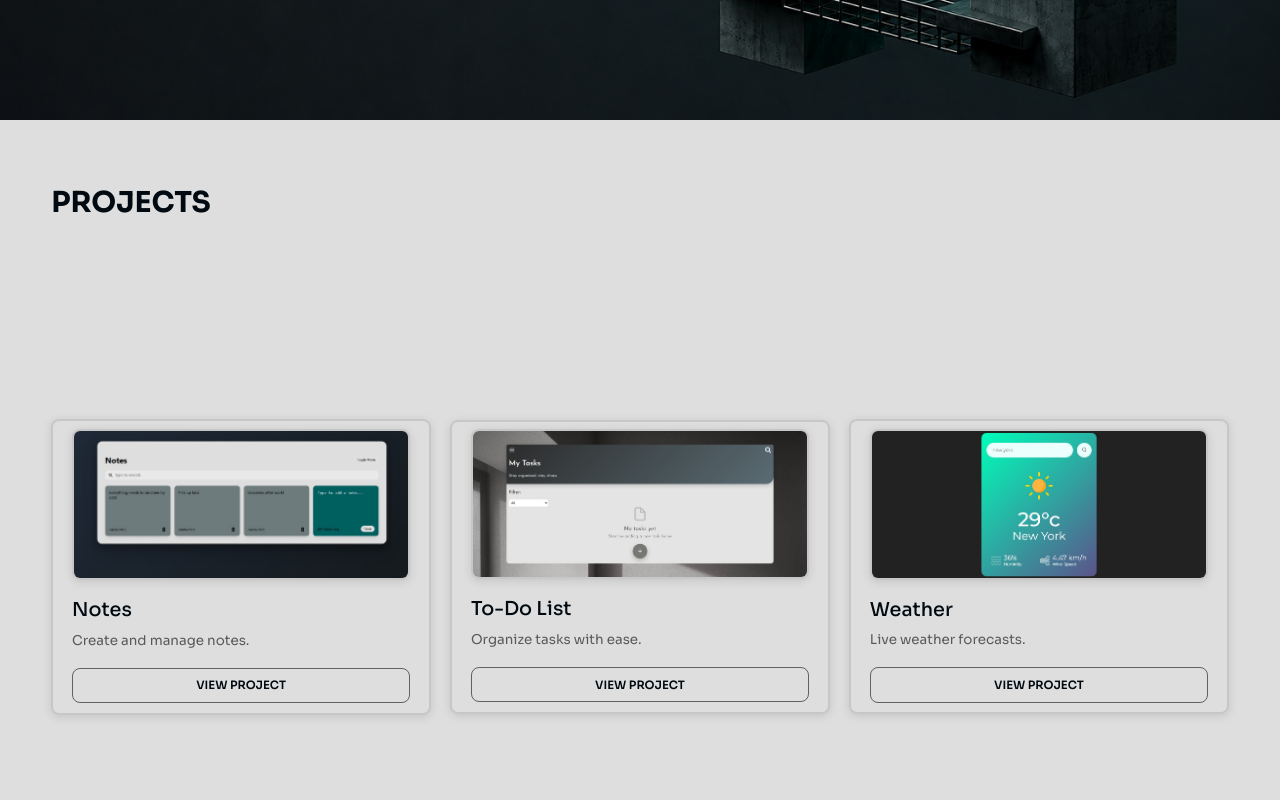
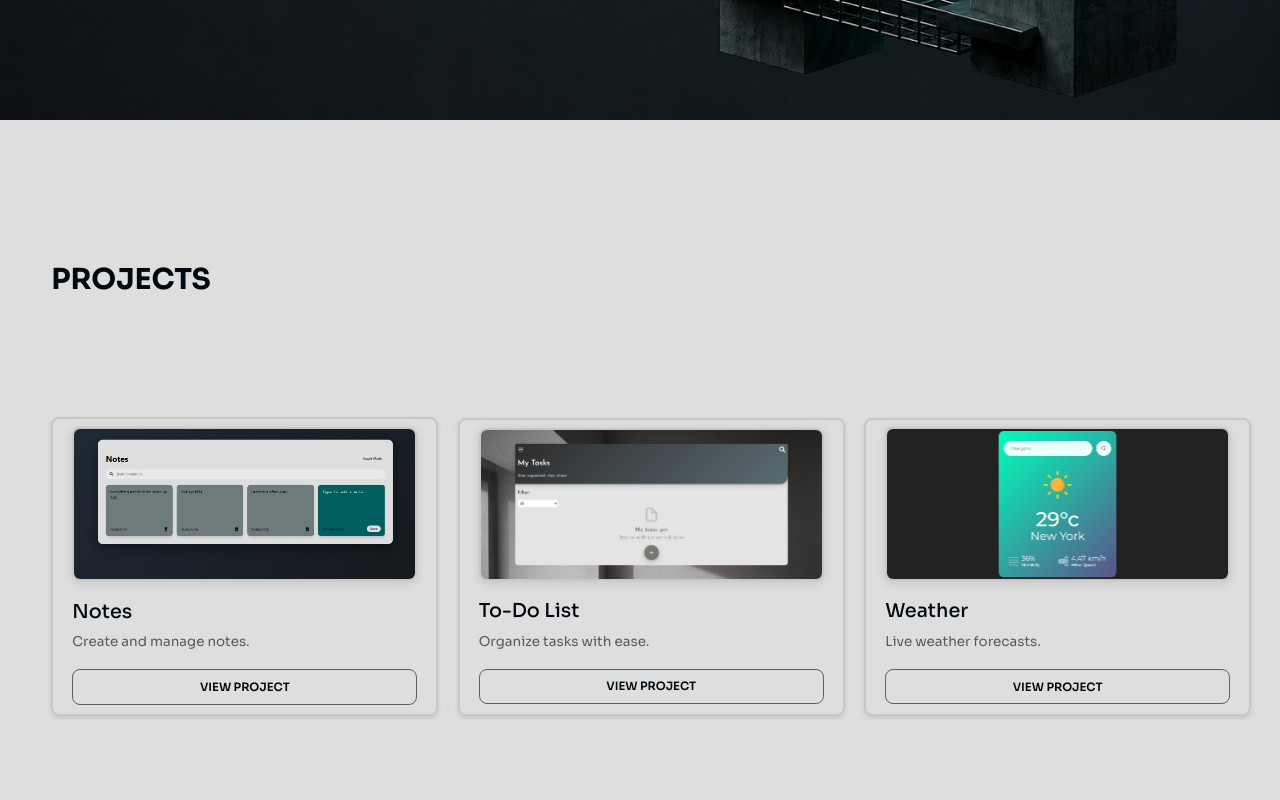
Before and after one commit to abraaogg/portfolio, a React (Vite) app: page / in a window 1280 px wide. Shown: the part 680-1480 px from the top of the page. Built offline with nearby package versions, Linux system fonts and the light colour scheme.

Commit message:
Update projects.css

```diff
--- a/src/styles/projects.css
+++ b/src/styles/projects.css
@@ -1,7 +1,8 @@
 .projects {
+  position: relative;
   min-height: 50vh;
   background-color: #dedede;
-  padding: 2% 4%;
+  padding: 8% 4%;
   min-height: 100vh;
   display: flex;
   flex-direction: column;
@@ -28,7 +29,7 @@
   justify-content: center;
   align-items: center;
   border: 2px solid rgba(0, 0, 0, 0.1);
-  box-shadow: 0px 2px 8px rgba(99, 99, 99, 0.2);
+  box-shadow: 0px 2px 4px rgba(99, 99, 99, 0.2);
   border-radius: 8px;
   gap: 1rem;
   margin-bottom: 2rem;
@@ -88,8 +89,9 @@
 
 @media (min-width: 1200px) {
   .cards {
-    display: flex;
     flex-direction: row;
+    max-width: 1200px;
+    margin: 0 auto;
     gap: 2rem;
   }
 }
```
